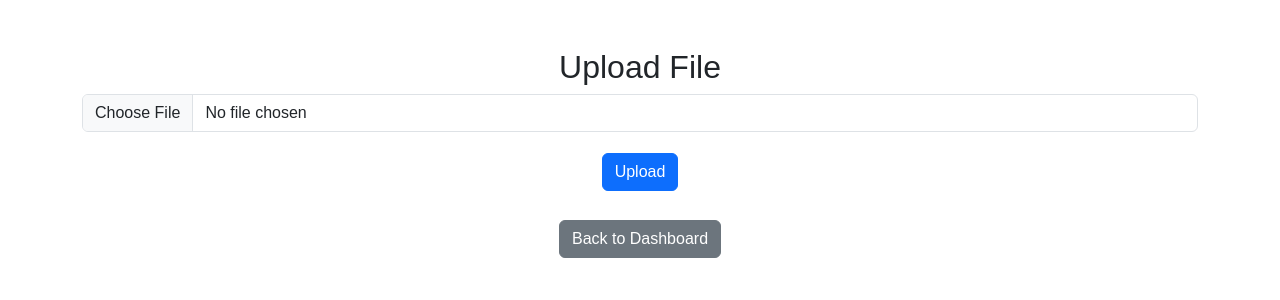
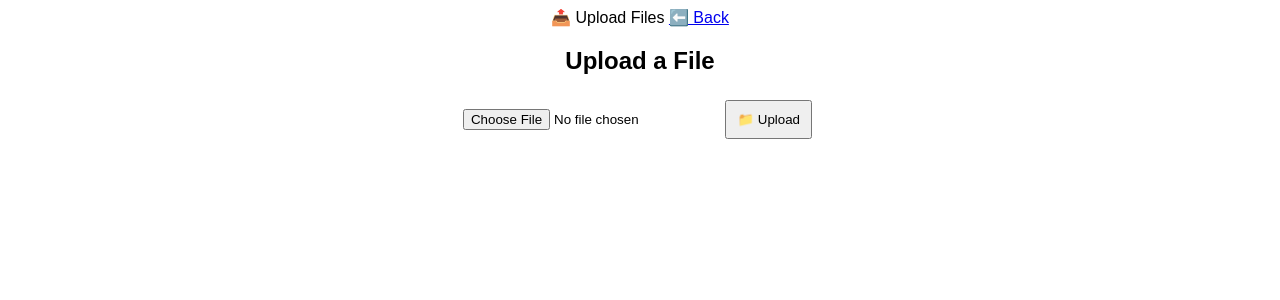
Before and after one commit to sabadope/RBAC-by-sabadope, a PHP site: page /upload.php in a window 1280 px wide. Shown: the top 300 px of the page. Run offline with PHP 8.4, Linux system fonts and the light colour scheme; the visitor is signed in with stand-in values (Sample User, id 1).

Commit message:
Updated Files using Linux

```diff
--- a/admin/admin_dashboard.php
+++ b/admin/admin_dashboard.php
@@ -35,6 +35,8 @@ if (isset($_GET['logout'])) {
         <h2>Welcome, Admin!</h2>
         <p>This is the Admin Dashboard.</p>
 
+        <a href="admin_upload.php">Upload</a>
+        <a href="view_files.php">View Files</a>
         <a href="?logout=true" class="button">Logout</a>
     </div>
 </div>
--- a/admin/upload.php
+++ b/admin/upload.php
@@ -2,39 +2,40 @@
 session_start();
 include '../src/config.php';
 
-if (!isset($_SESSION["user_id"])) {
-    header("Location: login.php");
+// Redirect if not logged in or not an admin
+if (!isset($_SESSION['admin_id'])) {
+    header("Location: admin_login.php");
     exit();
 }
 
-$user_id = $_SESSION["user_id"];
-$role = $_SESSION["role"]; // ✅ Fix: Use actual role from session
-
+// Handle file upload
+$message = "";
 if ($_SERVER["REQUEST_METHOD"] == "POST" && isset($_FILES["file"])) {
-    $filename = basename($_FILES["file"]["name"]);
-    $filepath = "../uploads/" . $filename;
-
-    // Ensure the uploads directory exists
-    if (!is_dir("../uploads")) {
-        mkdir("../uploads", 0777, true);
+    $uploadDir = "../uploads/admin/"; // Admin upload directory
+    if (!is_dir($uploadDir)) {
+        mkdir($uploadDir, 0777, true); // Create directory if not exists
     }
 
-    if (move_uploaded_file($_FILES["file"]["tmp_name"], $filepath)) {
-        $stmt = $conn->prepare("INSERT INTO files (user_id, filename, filepath) VALUES (?, ?, ?)");
-        $stmt->bind_param("iss", $user_id, $filename, $filepath);
+    $filename = basename($_FILES["file"]["name"]);
+    $targetFile = $uploadDir . $filename;
+    $fileType = strtolower(pathinfo($targetFile, PATHINFO_EXTENSION));
+    $allowedTypes = ["jpg", "jpeg", "png", "pdf", "docx", "txt"];
 
-        if ($stmt->execute()) {
-            $_SESSION["success"] = "File uploaded successfully!";
-        } else {
-            $_SESSION["error"] = "Failed to save file info. " . $stmt->error;  // 🔍 Debugging output
-        }
+    // Check file type
+    if (!in_array($fileType, $allowedTypes)) {
+        $message = "❌ Only JPG, PNG, PDF, DOCX, or TXT files are allowed.";
+    } elseif ($_FILES["file"]["size"] > 5 * 1024 * 1024) { // 5MB limit
+        $message = "❌ File size should not exceed 5MB.";
+    } elseif (move_uploaded_file($_FILES["file"]["tmp_name"], $targetFile)) {
+        // Store file in the database
+        $stmt = $conn->prepare("INSERT INTO files (user_id, filename, filepath, uploaded_at) VALUES (?, ?, ?, NOW())");
+        $stmt->bind_param("iss", $_SESSION['admin_id'], $filename, $targetFile);
+        $stmt->execute();
         $stmt->close();
+        $message = "✅ File uploaded successfully.";
     } else {
-        $_SESSION["error"] = "File upload failed.";
+        $message = "❌ Error uploading file.";
     }
-
-    header("Location: view_files.php");
-    exit();
 }
 ?>
 
@@ -43,34 +44,29 @@ if ($_SERVER["REQUEST_METHOD"] == "POST" && isset($_FILES["file"])) {
 <head>
     <meta charset="UTF-8">
     <meta name="viewport" content="width=device-width, initial-scale=1.0">
-    <title>Admin - Upload File</title>
-    <link rel="icon" type="image/png" href="../assets/img/fav-logo.png">
-    <link rel="stylesheet" href="https://cdn.jsdelivr.net/npm/bootstrap@5.3.0/dist/css/bootstrap.min.css">
+    <title>Admin - Upload Files</title>
     <link rel="stylesheet" href="../assets/css/style.css">
 </head>
 <body>
 
-<div class="container mt-5">
-    <h2>Upload File</h2>
+<div class="window">
+    <div class="title-bar">
+        <span>📤 Upload Files</span>
+        <a href="admin_dashboard.php" class="close-button">⬅️ Back</a>
+    </div>
 
-    <?php if (isset($_SESSION["error"])) : ?>
-        <div class="alert alert-danger"><?= htmlspecialchars($_SESSION["error"]) ?></div>
-        <?php unset($_SESSION["error"]); ?>
-    <?php endif; ?>
+    <div class="window-content">
+        <h2>Upload a File</h2>
 
-    <?php if (isset($_SESSION["success"])) : ?>
-        <div class="alert alert-success"><?= htmlspecialchars($_SESSION["success"]) ?></div>
-        <?php unset($_SESSION["success"]); ?>
-    <?php endif; ?>
+        <?php if ($message): ?>
+            <p class="message"><?php echo $message; ?></p>
+        <?php endif; ?>
 
-    <form method="POST" enctype="multipart/form-data">
-        <div class="mb-3">
-            <input type="file" name="file" class="form-control" required>
-        </div>
-        <button type="submit" class="btn btn-primary">Upload</button>
-    </form>
-    <br>
-    <a href="admin_dashboard.php" class="btn btn-secondary">Back to Dashboard</a>
+        <form action="upload_files.php" method="post" enctype="multipart/form-data">
+            <input type="file" name="file" required>
+            <button type="submit">📁 Upload</button>
+        </form>
+    </div>
 </div>
 
 </body>
```
